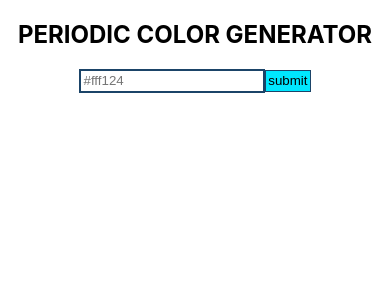
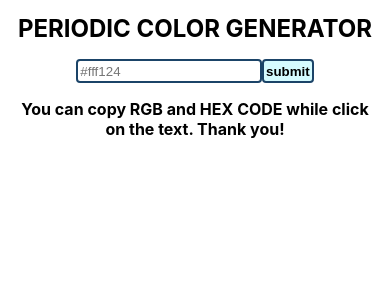
Before and after one commit to routbullet/periodic-color-generator, a React (Create React App) app: page / in a window 390 px wide. Shown: the top 300 px of the page. Built offline with nearby package versions, Linux system fonts and the light colour scheme.

Commit message:
final for mobile and desktop

```diff
--- a/public/index.html
+++ b/public/index.html
@@ -24,7 +24,7 @@
       work correctly both with client-side routing and a non-root public URL.
       Learn how to configure a non-root public URL by running `npm run build`.
     -->
-    <title>Color Generator</title>
+    <title>PERIODIC COLOR GENERATOR</title>
   </head>
   <body>
     <noscript>You need to enable JavaScript to run this app.</noscript>
--- a/src/components/Color.js
+++ b/src/components/Color.js
@@ -3,37 +3,38 @@ import { rgbToHex } from "../utils/rgbToHex";
 import "./Color.style.scss";
 
 const ColorComponent = ({ rgb, weight, index }) => {
-  const [alert, setAlert] = useState(false);
+  const [copyAlert, setCopyAlert] = useState(false);
   const hexCode = rgbToHex(rgb);
   const JOIN_RGB = rgb.join(",");
   const RGB_TEXT = `rgb(${rgb[0]},${rgb[1]},${rgb[2]})`;
+  const classes = `text-color`;
 
   return (
     <article
       className={`color`}
       style={{ backgroundColor: `rgb(${JOIN_RGB})` }}
     >
-      <h6 className={`${index > 10 ? "text-color" : null}`}>{weight}%</h6>
-      <h6
+      <h5 className={`${index > 10 ? classes : null}`}>{weight}%</h5>
+      <h5
         onClick={() => {
-          setAlert(true);
+          setCopyAlert(true);
           navigator.clipboard.writeText(RGB_TEXT);
         }}
-        className={`${index > 10 ? "text-color" : null}`}
+        className={`${index > 10 ? classes : null}`}
       >
         {RGB_TEXT}
-      </h6>
-      <h6
+      </h5>
+      <h5
         onClick={() => {
-          setAlert(true);
+          setCopyAlert(true);
           navigator.clipboard.writeText(hexCode);
         }}
-        className={`${index > 10 ? "text-color" : null}`}
+        className={`${index > 10 ? classes : null}`}
       >
         {hexCode}
-      </h6>
-      {alert && (
-        <h6 className={`${index > 10 ? "text-color" : null}`}>Copied</h6>
+      </h5>
+      {copyAlert && (
+        <h6 className={`${index > 10 ? classes : null}`}>Copied</h6>
       )}
     </article>
   );
--- a/src/components/Color.style.scss
+++ b/src/components/Color.style.scss
@@ -1,6 +1,26 @@
 article{
-    padding: 2rem;
+    display: flex;
+    flex-direction: column;
+    justify-content: space-around;
+    width: 20%;
+    height: 17rem;
+
     & .text-color{
         color:white;
     }
+
+    & h6{
+          padding: 2rem;
+    }
+
 }
+
+@media only screen and (max-width: 600px) {
+    article{
+        display: flex;
+        flex-direction: column;
+        justify-content: space-around;
+        width: 100%;
+        height: 16em;
+    }
+  }
--- a/src/index.css
+++ b/src/index.css
@@ -1,3 +1,8 @@
+*{
+  margin:0;
+  padding: 0;
+  box-sizing: border-box;
+}
 body {
   margin: 0;
   font-family: -apple-system, BlinkMacSystemFont, 'Segoe UI', 'Roboto', 'Oxygen',
--- a/src/pages/Home.js
+++ b/src/pages/Home.js
@@ -36,6 +36,9 @@ const HomeContainer = () => {
             submit
           </button>
         </form>
+        <h4>
+          You can copy RGB and HEX CODE while click on the text. Thank you!
+        </h4>
       </section>
       <section className="colors-section">
         {colorList.map((colors, index) => {
--- a/src/pages/Home.style.scss
+++ b/src/pages/Home.style.scss
@@ -1,8 +1,11 @@
 .form-section{
+    padding: .7rem;
     & form{
+        margin: 1rem;
         & input{
             border: .165rem solid #1b4468;
             padding: .15rem;
+            border-radius: .25rem;
         }
 
         & .error-value{
@@ -10,12 +13,25 @@
         }
 
         & .submit-button{
-            background-color: #00E7FF;
-            border: .065rem solid #1b4468;
+            background-color: #d5fbff;
+            border: .180rem solid #1b4468;
             padding: .15rem;
-
+            border-radius: .25rem;
+            font-weight: 800;
 
         }
 
     }
 }
+
+.colors-section{
+    display: flex;
+    flex-wrap: wrap;
+
+}
+
+@media only screen and (max-width: 600px) {
+    .form-section{
+        padding: .9em;
+    }
+  }
```
